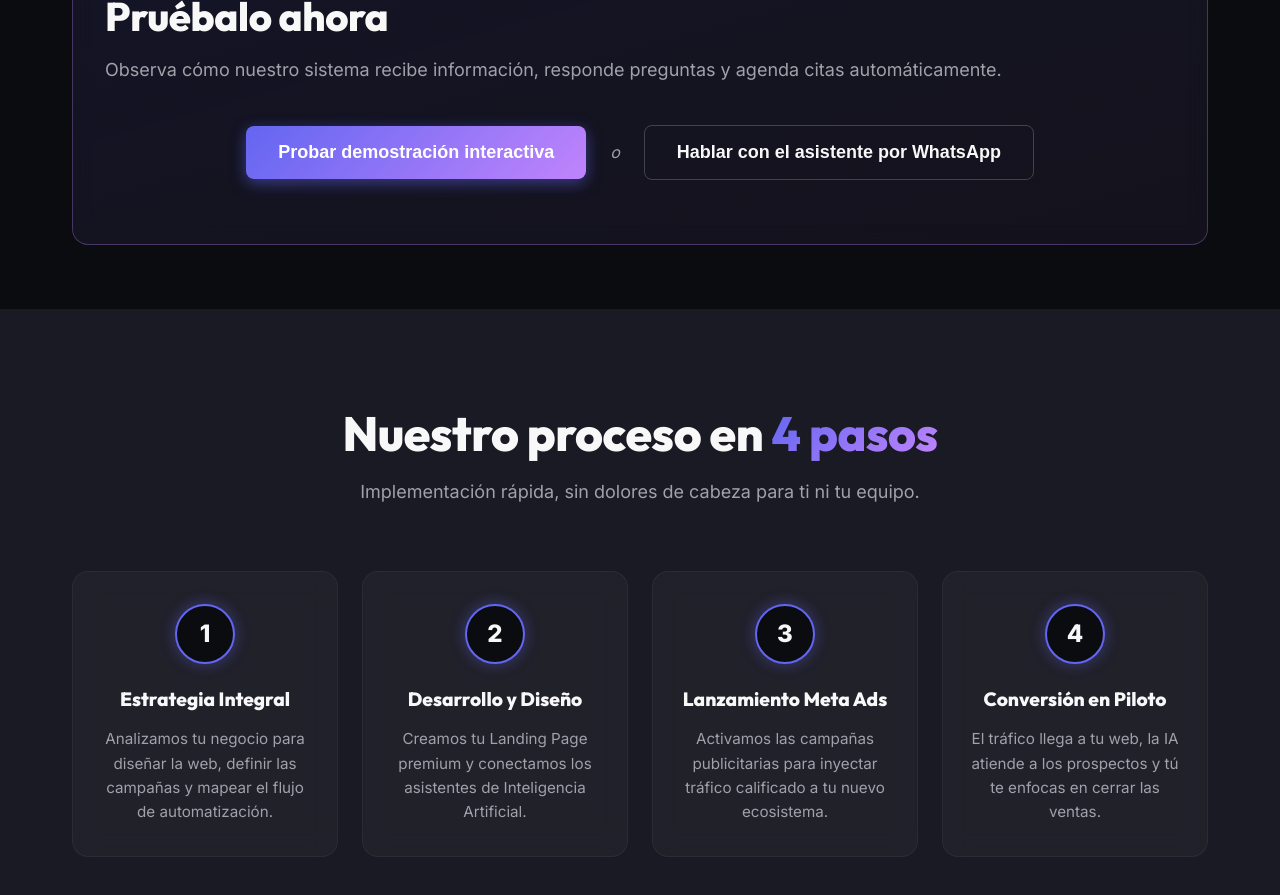
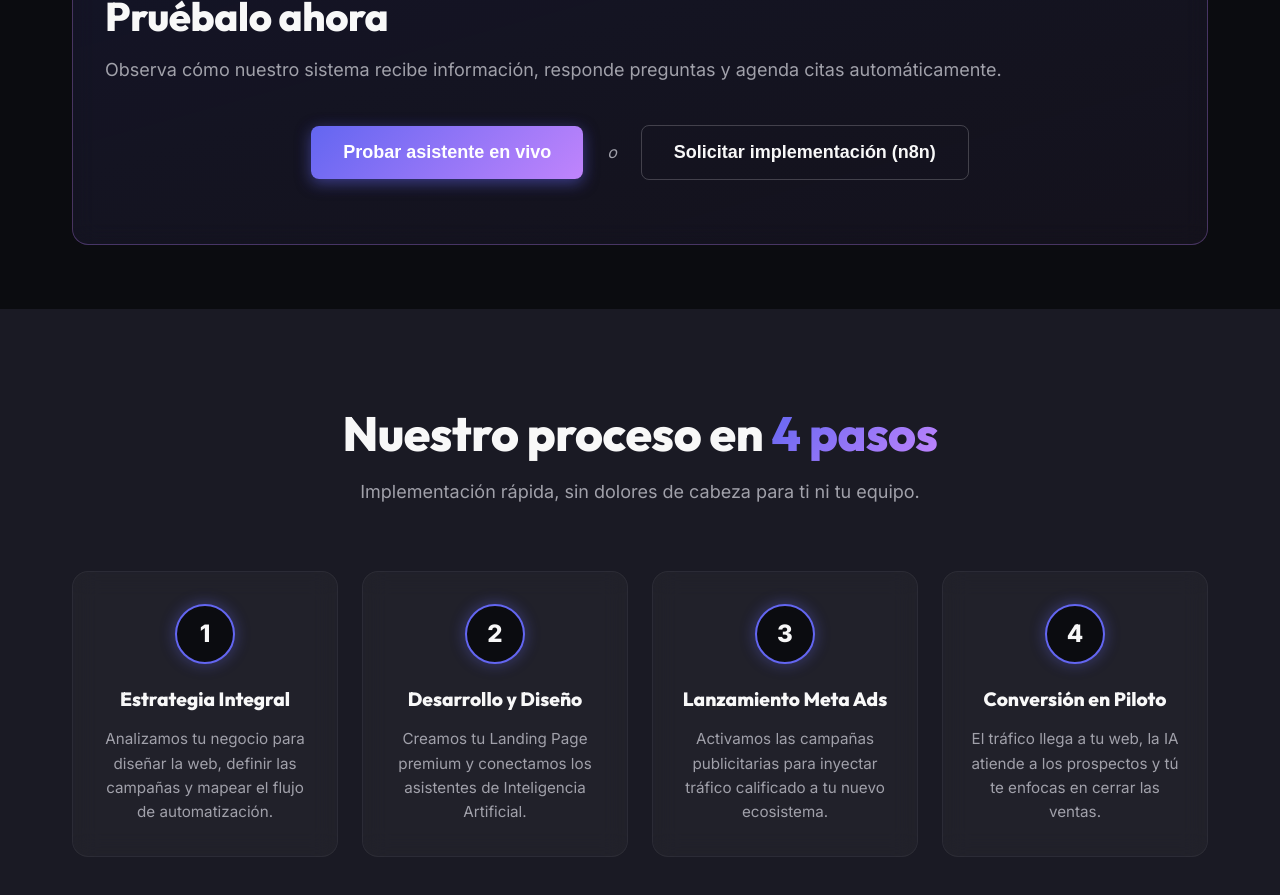
Before and after one commit to luk1311/AutoScale-agency, a React (Vite) app: page / in a window 1280 px wide. Shown: the part 4840-5735 px from the top of the page. Built offline with nearby package versions, Linux system fonts and the light colour scheme.

Commit message:
feat: implement ContactModal component and add Demo section with contact integration

```diff
--- a/src/components/ContactModal.jsx
+++ b/src/components/ContactModal.jsx
@@ -19,22 +19,13 @@ const ContactModal = ({ onClose }) => {
     });
   };
 
-  const handleSubmit = (e) => {
+  const handleSubmit = async (e) => {
     e.preventDefault();
     setIsSubmitting(true);
 
-    // Construir el mensaje de WhatsApp
+    // Construir el mensaje de WhatsApp como respaldo y contacto directo
     const phoneNumber = "573218641721";
-    const text = `¡Hola! Me interesa trabajar con ustedes. Aquí están mis datos:
-
-*Nombre:* ${formData.nombre}
-*WhatsApp:* ${formData.whatsapp}
-*Correo:* ${formData.correo}
-*Empresa:* ${formData.empresa}
-*Servicio de interés:* ${formData.servicio}
-
-*Descripción del proyecto:*
-${formData.descripcion}`;
+    const text = `¡Hola! Me interesa trabajar con ustedes. Aquí están mis datos:\n\n*Nombre:* ${formData.nombre}\n*WhatsApp:* ${formData.whatsapp}\n*Correo:* ${formData.correo}\n*Empresa:* ${formData.empresa}\n*Servicio de interés:* ${formData.servicio}\n\n*Descripción del proyecto:*\n${formData.descripcion}`;
 
     const encodedText = encodeURIComponent(text);
     const whatsappUrl = `https://wa.me/${phoneNumber}?text=${encodedText}`;
@@ -42,7 +33,7 @@ ${formData.descripcion}`;
     setTimeout(() => {
       window.open(whatsappUrl, '_blank');
       onClose(); // Cerrar el modal después de enviar
-    }, 2500); // 2.5 segundos de retraso
+    }, 2000); // 2 segundos de retraso para mostrar la animación
   };
 
   // Prevenir que el clic dentro del modal lo cierre
--- a/src/components/Demo.jsx
+++ b/src/components/Demo.jsx
@@ -2,6 +2,13 @@ import React from 'react';
 import './Demo.css';
 
 const Demo = ({ openModal }) => {
+  const openChatWidget = () => {
+    const chatBtn = document.querySelector('.chat-toggle-btn');
+    if (chatBtn) {
+      chatBtn.click();
+    }
+  };
+
   return (
     <section className="section demo-section" id="demo">
       <div className="container text-center">
@@ -12,9 +19,9 @@ const Demo = ({ openModal }) => {
           </p>
 
           <div className="demo-actions">
-            <button onClick={openModal} className="btn btn-primary">Probar demostración interactiva</button>
+            <button onClick={openChatWidget} className="btn btn-primary">Probar asistente en vivo</button>
             <span className="demo-or">o</span>
-            <button onClick={openModal} className="btn btn-secondary">Hablar con el asistente por WhatsApp</button>
+            <button onClick={openModal} className="btn btn-secondary">Solicitar implementación (n8n)</button>
           </div>
         </div>
       </div>
```
